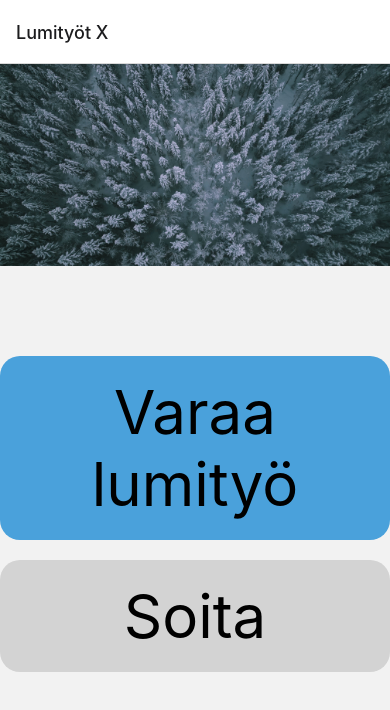
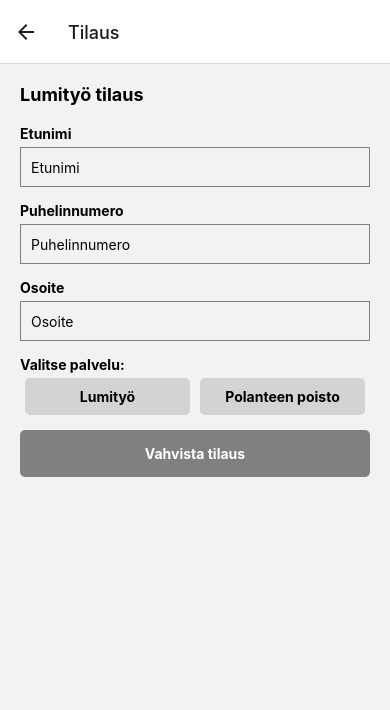
Before and after one commit to thahertech/lumityo-mobileapp, a React Native app: screen /Tilaus in a window 390 px wide. Shown: the top 710 px of the page. Built offline with nearby package versions, Linux system fonts and the light colour scheme.

Commit message:
Updates to files: Home screen, Order screen

```diff
--- a/App.js
+++ b/App.js
@@ -4,8 +4,8 @@
 
 
 import HomeScreen from './screens/HomeScreen';
-import ContactScreen from './screens/ContactScreen';
 import OrderScreen from './screens/OrderScreen';
+import ContactComponent from './screens/ContactComponent';
 
 const Stack = createStackNavigator();
 
@@ -14,8 +14,8 @@
     <NavigationContainer>
       <Stack.Navigator initialRouteName="Home">
         <Stack.Screen name="Lumityöt X" component={HomeScreen} />
-        <Stack.Screen name="Contact" component={ContactScreen} />
-        <Stack.Screen name="Order" component={OrderScreen} />
+        <Stack.Screen name="Contact" component={ContactComponent} />
+        <Stack.Screen name="Tilaus" component={OrderScreen} />
       </Stack.Navigator>
     </NavigationContainer>
   );
--- /dev/null
+++ b/screens/ContactComponent.js
@@ -0,0 +1,34 @@
+import React from 'react';
+import { TouchableOpacity, Text, Linking } from 'react-native';
+import { useNavigation } from '@react-navigation/native';
+import styles from '../styles'; // Import styles from the separate file
+
+const ContactComponent = () => {
+  const phoneNumber = '+358407362403'; // Replace with the desired phone number
+  const navigation = useNavigation();
+
+  const handleCallButtonPress = () => {
+    const phoneUrl = `tel:${phoneNumber}`;
+
+    Linking.canOpenURL(phoneUrl)
+      .then((supported) => {
+        if (!supported) {
+          console.error("Phone number is not supported on this device.");
+        } else {
+          return Linking.openURL(phoneUrl);
+        }
+      })
+      .catch((err) => console.error('Error occurred:', err));
+  };
+
+  return (
+    <TouchableOpacity
+      style={styles.lightGreyButton}
+      onPress={handleCallButtonPress}
+    >
+      <Text style={[styles.menuItemText, { color: 'black' }]}>Soita</Text>
+    </TouchableOpacity>
+  );
+};
+
+export default ContactComponent;
--- a/screens/ContactScreen.js
+++ /dev/null
@@ -1,30 +0,0 @@
-import React from 'react';
-import { View, Text, Button, Linking } from 'react-native';
-
-const ContactScreen = () => {
-  const phoneNumber = '0406877798'; // Replace with the desired phone number
-
-  const handleCallButtonPress = () => {
-    const phoneUrl = `tel:${phoneNumber}`;
-
-    Linking.canOpenURL(phoneUrl)
-      .then((supported) => {
-        if (!supported) {
-          console.error("Phone number is not supported on this device.");
-        } else {
-          return Linking.openURL(phoneUrl);
-        }
-      })
-      .catch((err) => console.error('Error occurred:', err));
-  };
-
-  return (
-    <View>
-      <Text>Soita</Text>
-      <Button title="Soita" onPress={handleCallButtonPress} />
-      {/* Add components for other contact details */}
-    </View>
-  );
-};
-
-export default ContactScreen;
--- a/screens/HomeScreen.js
+++ b/screens/HomeScreen.js
@@ -1,8 +1,10 @@
 import React from 'react';
 import { View, TouchableOpacity, Text, Linking, Image} from 'react-native';
 import { useNavigation } from '@react-navigation/native';
-import styles from '../styles'; // Import styles from the separate file
+import styles from '../styles';
 import heroImage from '../assets/lapland.jpg'
+import ContactComponent from './ContactComponent';
+
 
 const CustomButton = ({ title, onPress }) => (
   <TouchableOpacity style={styles.menuItem} onPress={onPress}>
@@ -11,7 +13,7 @@
 );
 
 const HomeScreen = () => {
-  const phoneNumber = '+358407362403'; // Replace with the desired phone number
+  const phoneNumber = '+358407362403';
   const navigation = useNavigation();
 
   const handleCallButtonPress = () => {
@@ -29,7 +31,7 @@
   };
 
   const handleOrderButtonPress = () => {
-    navigation.navigate('Order');
+    navigation.navigate('Tilaus');
   };
 
   return (
@@ -39,25 +41,17 @@
         style={styles.headerImage}
         resizeMode="cover"
       />
-
       <View>
         <View style={styles.menuItemContainer}>
           <CustomButton title="Varaa lumityö" onPress={handleOrderButtonPress} />
         </View>
 
         <View style={styles.menuItemContainer}>
-          {/* Apply the light grey style directly */}
-          <TouchableOpacity
-            style={styles.lightGreyButton}
-            onPress={handleCallButtonPress}
-          >
-            <Text style={[styles.menuItemText, { color: 'black' }]}>Soita</Text>
-          </TouchableOpacity>
+          <ContactComponent phoneNumber={phoneNumber} />
         </View>
       </View>
     </View>
   );
 };
 
-
 export default HomeScreen;
--- a/screens/OrderScreen.js
+++ b/screens/OrderScreen.js
@@ -1,13 +1,152 @@
-import React from 'react';
-import { View, Text, Button } from 'react-native';
+import React, { useState } from 'react';
+import { View, Text, TextInput, TouchableOpacity, Alert, StyleSheet } from 'react-native';
 
 const OrderScreen = () => {
+  const [firstName, setFirstName] = useState('');
+  const [phoneNumber, setPhoneNumber] = useState('');
+  const [address, setAddress] = useState('');
+  const [selectedService, setSelectedService] = useState(null);
+
+  const handleOrderConfirmation = () => {
+    if (!firstName || !phoneNumber || !address || !selectedService) {
+      Alert.alert('Incomplete Information', 'Please fill in all the required fields.');
+      return;
+    }
+
+    // You can add additional logic here to submit the order or perform any necessary actions
+
+    // Display a confirmation message
+    Alert.alert('Order Confirmed', `Thank you for placing your ${selectedService} order!`);
+  };
+
+  const isFormValid = () => {
+    return firstName.trim() !== '' && phoneNumber.trim() !== '' && address.trim() !== '' && selectedService !== null;
+  };
+
   return (
-    <View>
-      <Text>Lumityö tilaus</Text>
-      {/* Add components for ordering and confirmation */}
+    <View style={styles.container}>
+      <Text style={styles.heading}>Lumityö tilaus</Text>
+
+      <View style={styles.inputContainer}>
+        <Text style={styles.label}>Etunimi</Text>
+        <TextInput
+          style={styles.input}
+          placeholder="Etunimi"
+          value={firstName}
+          onChangeText={(text) => setFirstName(text)}
+        />
+      </View>
+
+      <View style={styles.inputContainer}>
+        <Text style={styles.label}>Puhelinnumero</Text>
+        <TextInput
+          style={styles.input}
+          placeholder="Puhelinnumero"
+          value={phoneNumber}
+          onChangeText={(text) => setPhoneNumber(text)}
+          keyboardType="phone-pad"
+        />
+      </View>
+
+      <View style={styles.inputContainer}>
+        <Text style={styles.label}>Osoite</Text>
+        <TextInput
+          style={styles.input}
+          placeholder="Osoite"
+          value={address}
+          onChangeText={(text) => setAddress(text)}
+        />
+      </View>
+
+      <Text style={styles.label}>Valitse palvelu:</Text>
+      <View style={styles.buttonContainer}>
+        <TouchableOpacity
+          style={[styles.serviceButton, selectedService === 'Lumityö' && { backgroundColor: 'lightblue' }]}
+          onPress={() => setSelectedService('Lumityö')}
+        >
+          <Text style={styles.serviceButtonText}>Lumityö</Text>
+        </TouchableOpacity>
+        <TouchableOpacity
+          style={[styles.serviceButton, selectedService === 'Polanteen poisto' && { backgroundColor: 'lightblue' }]}
+          onPress={() => setSelectedService('Polanteen poisto')}
+        >
+          <Text style={styles.serviceButtonText}>Polanteen poisto</Text>
+        </TouchableOpacity>
+      </View>
+
+      <TouchableOpacity
+        style={[styles.confirmButton, !isFormValid() && { backgroundColor: 'grey' }]}
+        onPress={handleOrderConfirmation}
+        disabled={!isFormValid()}
+      >
+        <Text style={styles.confirmButtonText}>Vahvista tilaus</Text>
+      </TouchableOpacity>
     </View>
   );
 };
 
+const styles = StyleSheet.create({
+    container: {
+      padding: 20,
+    },
+    heading: {
+      fontSize: 18,
+      fontWeight: 'bold',
+      marginBottom: 20,
+    },
+    inputContainer: {
+      marginBottom: 15,
+    },
+    label: {
+      marginBottom: 5,
+      fontWeight: 'bold',
+    },
+    input: {
+      height: 40,
+      borderColor: 'gray',
+      borderWidth: 1,
+      paddingLeft: 10,
+    },
+    buttonContainer: {
+      flexDirection: 'row',
+      justifyContent: 'space-between',
+      marginBottom: 15,
+    },
+    serviceButton: {
+      flex: 1,
+      alignItems: 'center',
+      justifyContent: 'center',
+      backgroundColor: 'lightgrey',
+      paddingVertical: 10,
+      marginHorizontal: 5,
+      borderRadius: 5,
+    },
+    serviceButtonText: {
+      color: 'black',
+      fontWeight: 'bold',
+    },
+    confirmButton: {
+      backgroundColor: 'blue',
+      padding: 15,
+      borderRadius: 5,
+      alignItems: 'center',
+    },
+    confirmButtonText: {
+      color: 'white',
+      fontWeight: 'bold',
+    },
+
+  confirmButton: {
+    backgroundColor: 'blue',
+    padding: 15,
+    borderRadius: 5,
+    alignItems: 'center',
+  },
+  confirmButtonText: {
+    color: 'white',
+    fontWeight: 'bold',
+  },
+});
+
+
 export default OrderScreen;
--- a/styles.js
+++ b/styles.js
@@ -56,6 +56,10 @@
         shadowRadius: 5,
       },
     }),
+
+    inputContainer:{
+        color:"black",
+    }
   },
 });
 
```
